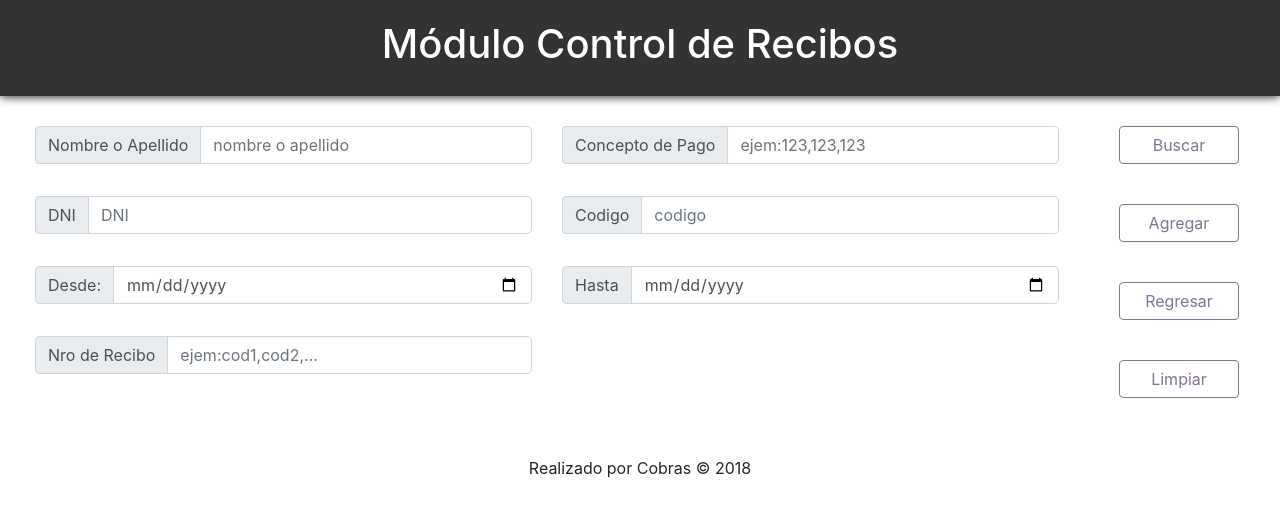
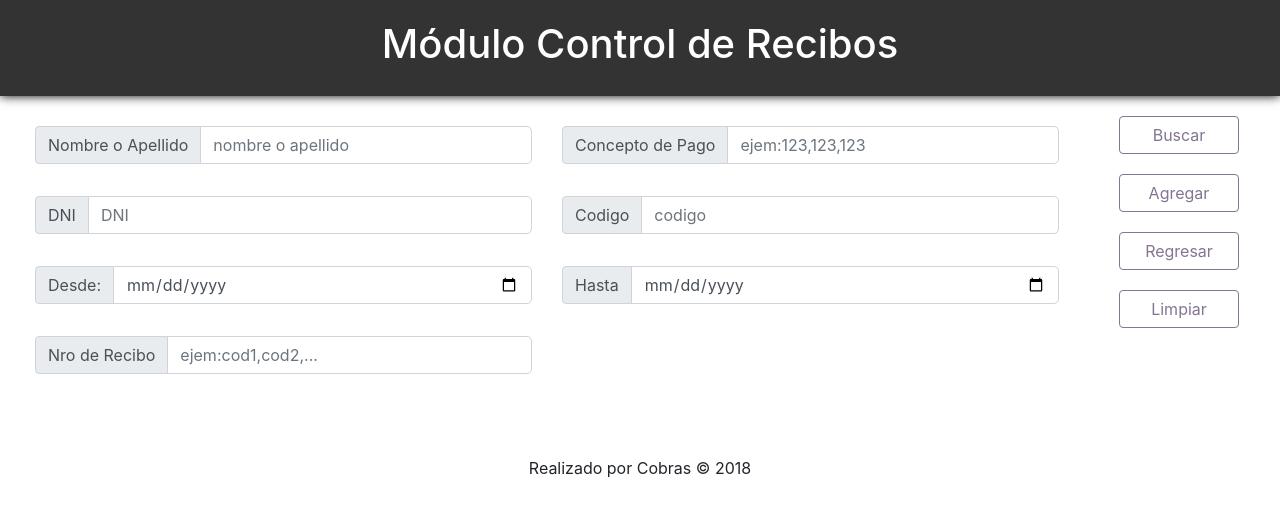
Before and after one commit to zemrlab/tallerFront, a React (Create React App) app: page / in a window 1280 px wide. Shown: the top 516 px of the page. Built offline with nearby package versions, Linux system fonts and the light colour scheme.

Commit message:
Update Content.css

```diff
--- a/src/Component/global/css/Content.css
+++ b/src/Component/global/css/Content.css
@@ -87,7 +87,7 @@ input{
     margin-left: 10px !important;
 }
 .btn{
-    margin: 20px 0px;
+    margin: 10px 0px;
     width: 120px ;
 }
 .buscar form >.input-group>.input-group>.input-group{
```
